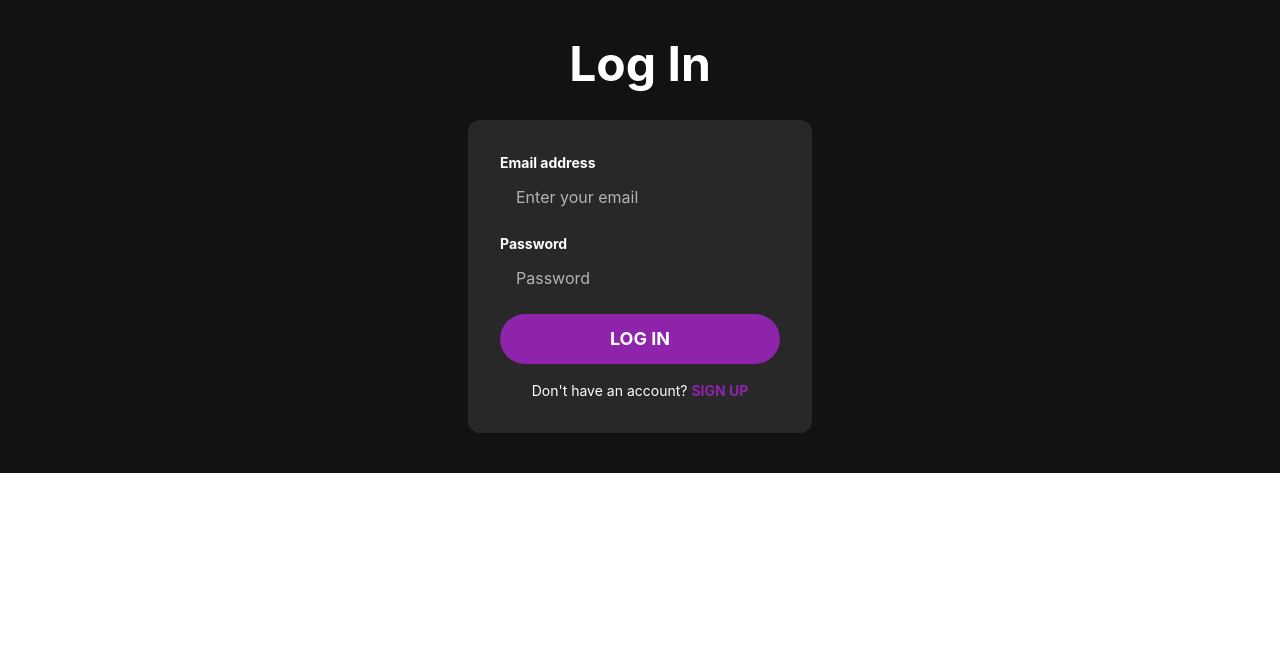
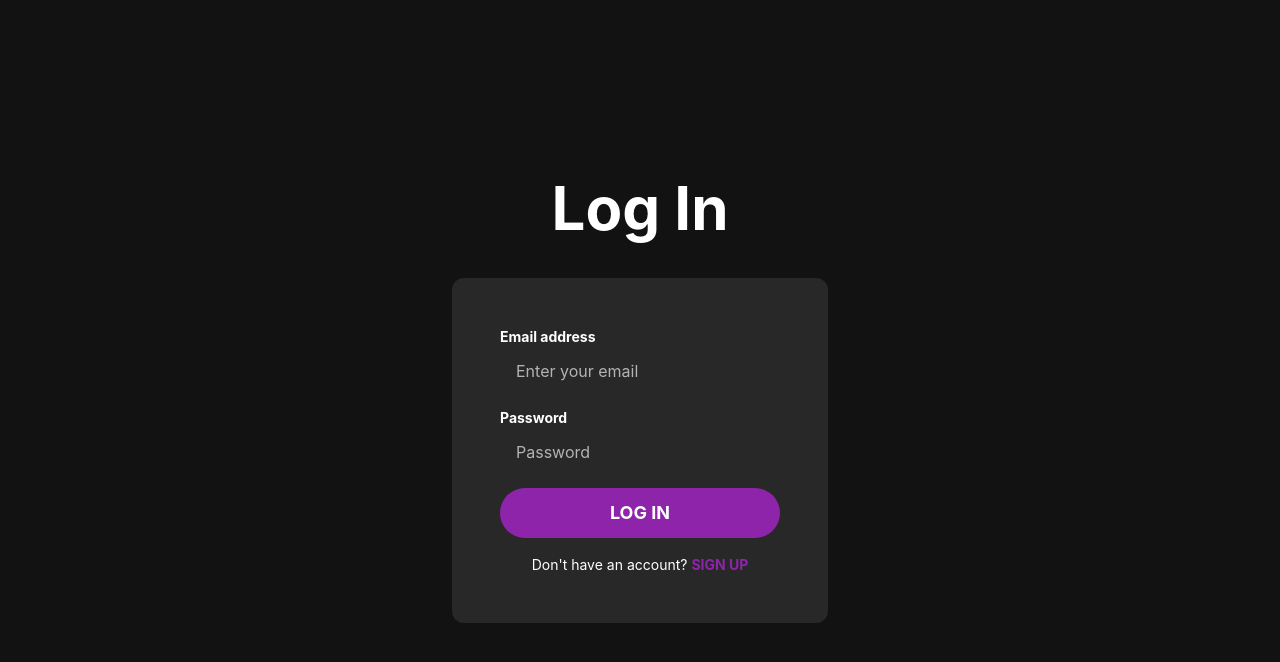
Before and after one commit to Ojoxux/DarkRealm, a React (Vite) app: page / in a window 1280 px wide. Shown: the top 662 px of the page. Built offline with nearby package versions, Linux system fonts and the light colour scheme.

Commit message:
refac: 親Containerが中央に表示されるように変更

```diff
--- a/src/components/templates/AuthTemplate.tsx
+++ b/src/components/templates/AuthTemplate.tsx
@@ -9,12 +9,20 @@ export const AuthTemplate: React.FC<AuthTemplateProps> = ({
   title,
   children,
 }) => (
-  <Container maxW="md" centerContent py={10}>
-    <VStack spacing={8} width="100%">
-      <Heading as="h1" size="2xl" textAlign="center">
+  <Container
+    maxW="100%"
+    centerContent
+    py={10}
+    display="flex"
+    justifyContent="center"
+    alignItems="center"
+    height="100vh"
+  >
+    <VStack spacing={10} width="100%" maxW="xl">
+      <Heading as="h1" size="3xl" textAlign="center">
         {title}
       </Heading>
-      <Box width="100%" p={8} borderRadius="xl" bg="gray.700">
+      <Box width="100%" p={12} borderRadius="xl" bg="gray.700">
         {children}
       </Box>
     </VStack>
```
